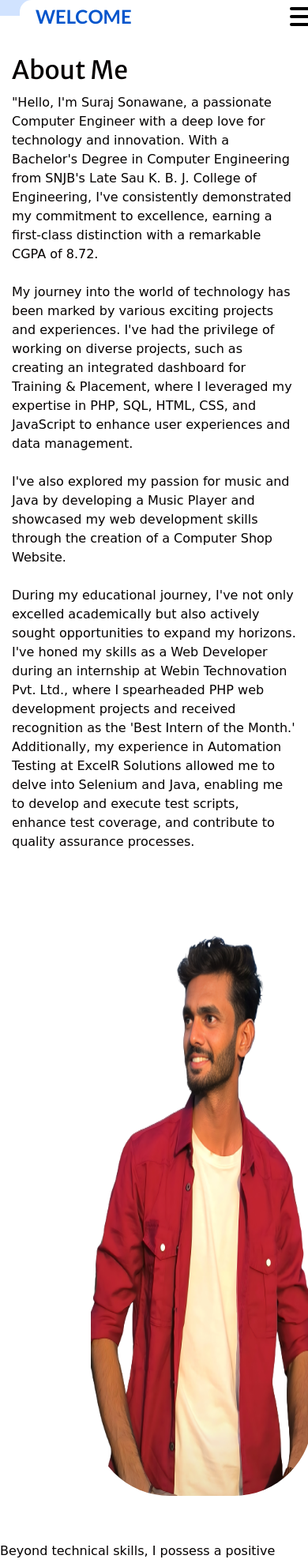
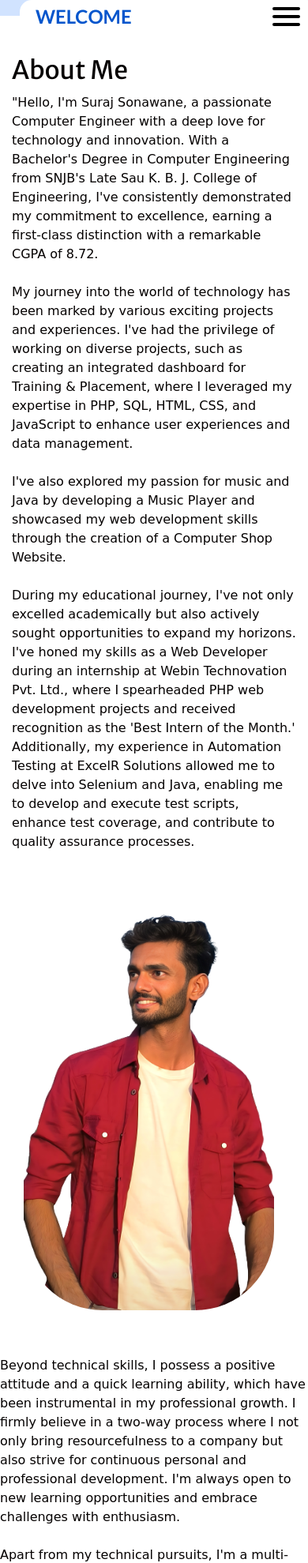
Before and after one commit to Rexon05102001/My_portfolio, a plain HTML site: page about.html in a window 390 px wide. Shown: the top 1979 px of the page at 79% size. Drawn offline with nearby package versions, Linux system fonts and the light colour scheme; some packages are replaced by stand-ins of ours.

Commit message:
Changed in css

```diff
--- a/css/style.css
+++ b/css/style.css
@@ -165,8 +165,7 @@ a:focus {
 }
 
 .custom_nav-container .navbar-toggler {
-  padding: 0;
-  width: 37px;
+  padding-right: 22px;
   height: 42px;
   -webkit-transition: all .3s;
   transition: all .3s;
@@ -281,7 +280,6 @@ a:focus {
           align-items: center;
   background-size: cover;
   background-position: bottom;
-  height: 850px;
 }
 
 .slider_section .row {
@@ -459,9 +457,8 @@ a:focus {
 .about_section .img-box1 img {
   border-radius: 100px;
   position: relative;
-  left: 100px;
-  width: 78%;
-  height: 800px;
+  left: 15px;
+  width: 88%;
 }
 
 .professional_section {
```
